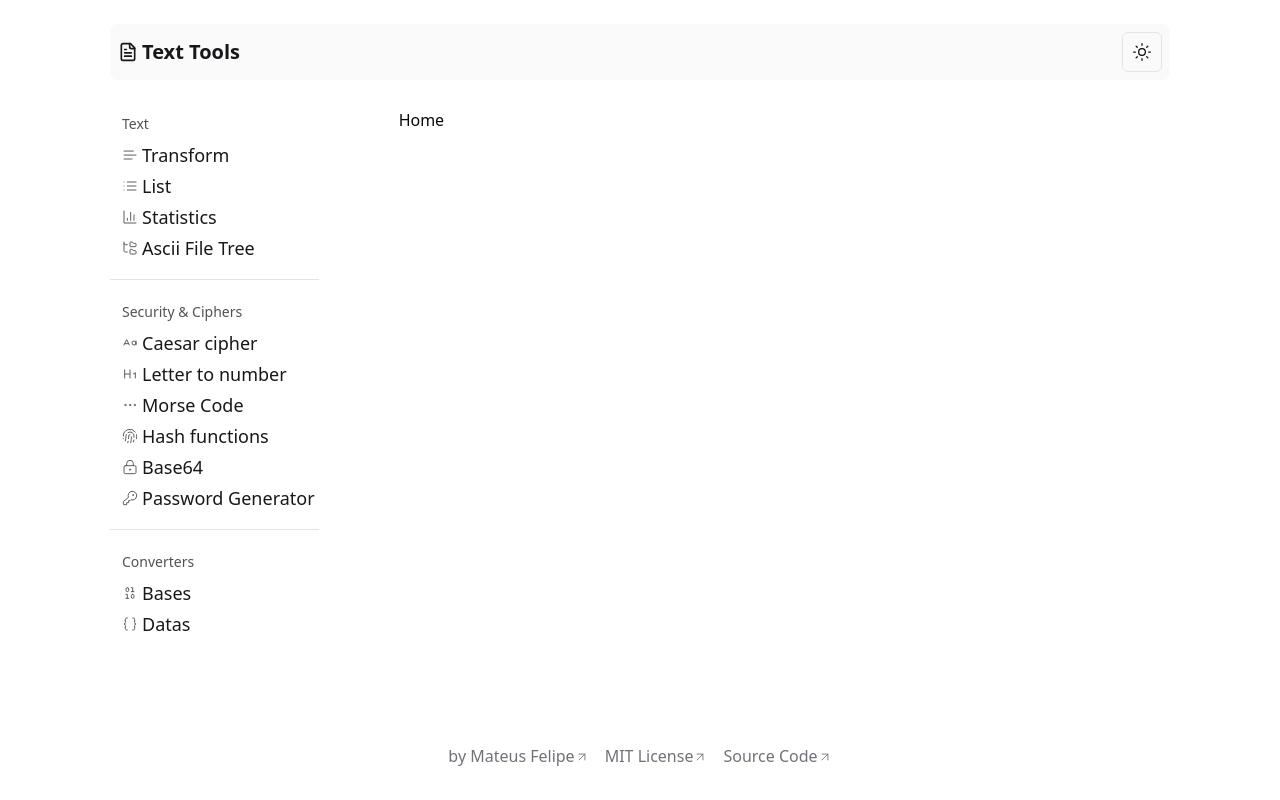
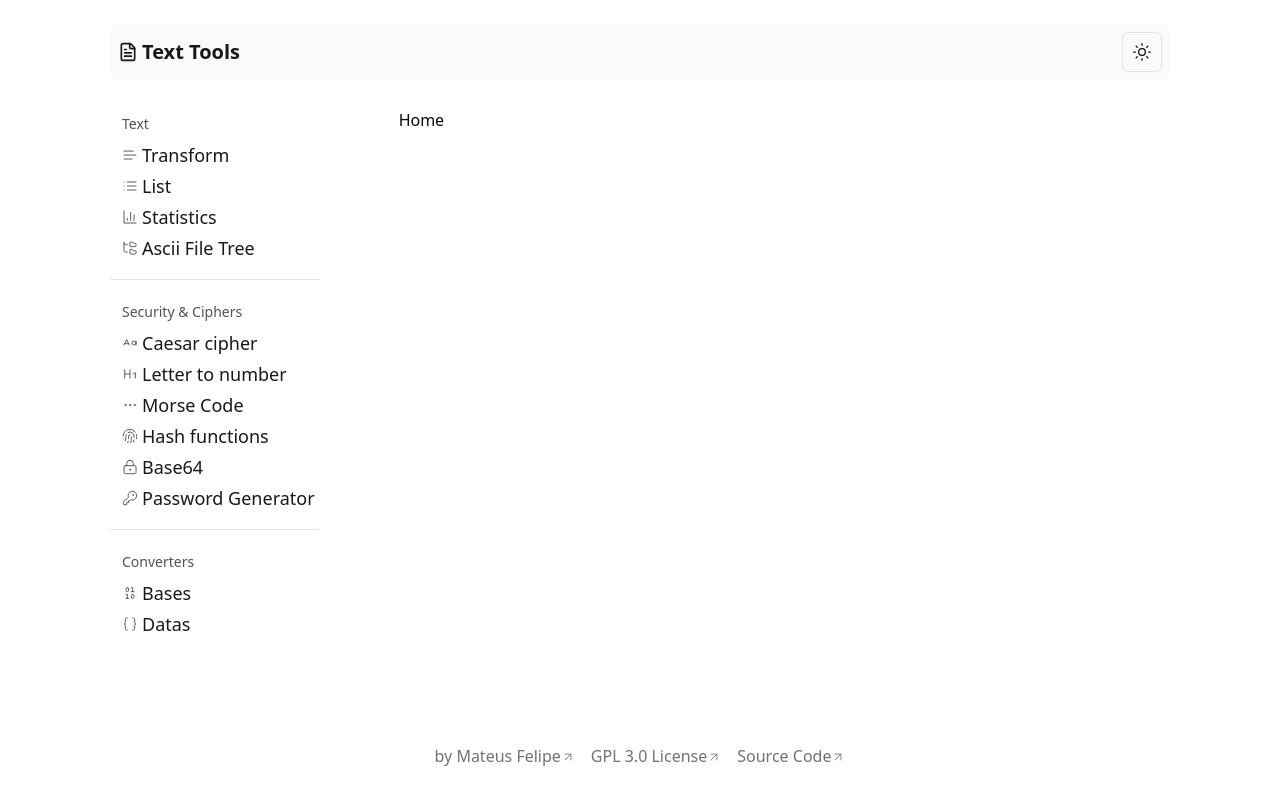
Before and after one commit to mateusfg7/text-tools, a Next.js app: page / in a window 1280 px wide. Built offline with nearby package versions, Linux system fonts and the light colour scheme; what tailwindcss-multi would draw is missing.

Commit message:
feat(footer): update license information

```diff
--- a/src/app/_components/footer.tsx
+++ b/src/app/_components/footer.tsx
@@ -24,7 +24,7 @@ export function Footer() {
       />
       <Link
         href="https://github.com/mateusfg7/text-tools/blob/main/LICENSE?ref=https://text.mateusf.com"
-        text="MIT License"
+        text="GPL 3.0 License"
       />
       <Link
         href="https://github.com/mateusfg7/text-tools?ref=https://text.mateusf.com"
```
